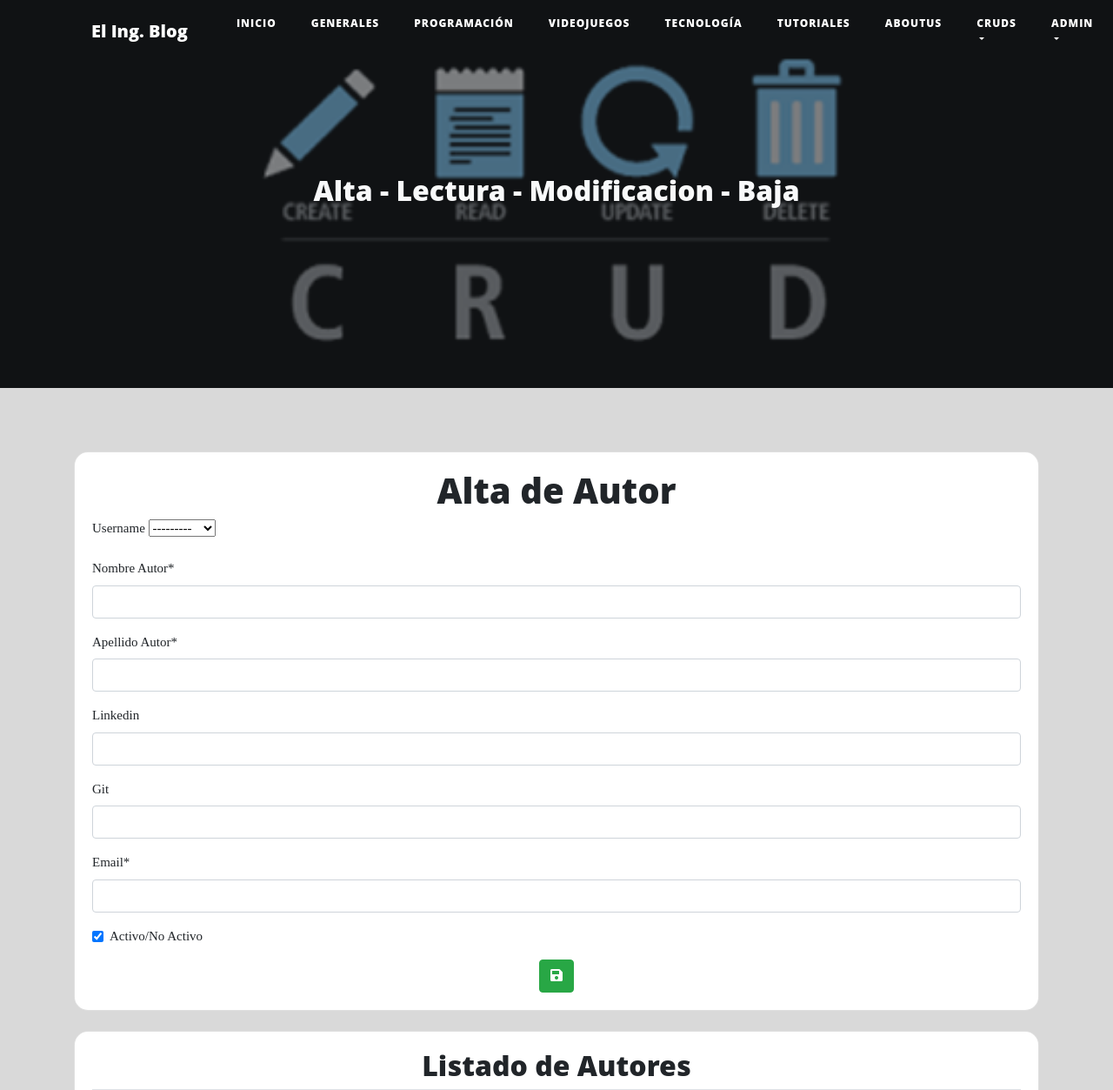
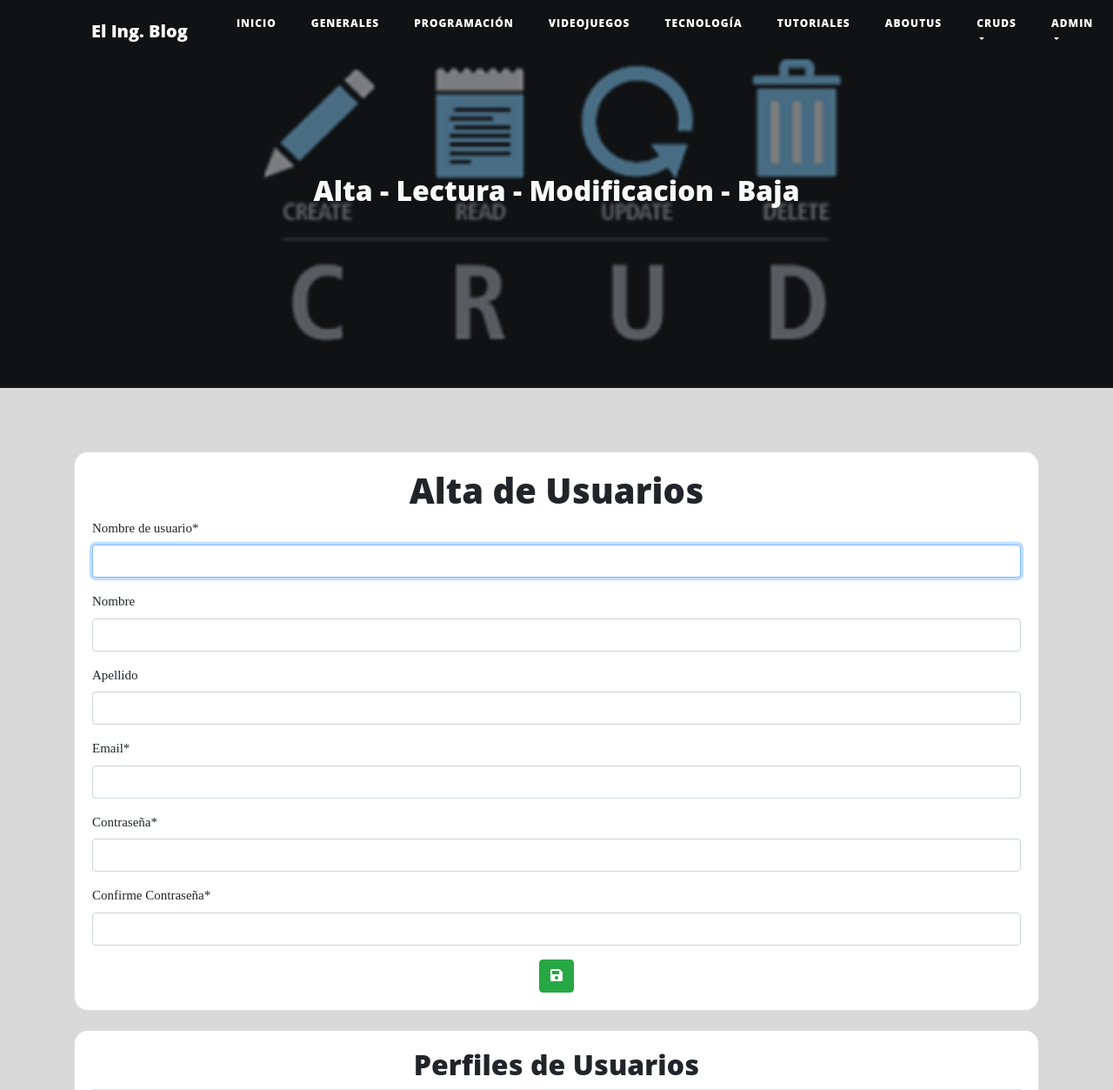
Before and after one commit to LSANGARI/ProyectoFinal, a Django app: page /autores/ in a window 1280 px wide. Shown: the top 1253 px of the page at 87% size. Run offline with Django 4.2, Linux system fonts and the light colour scheme; a user stored in the database is signed in; data comes from the database, SQL or seed files in the repository; both versions use the stored data as it was after the commit; some libraries are stand-ins or nearby versions.

Commit message:
autores por user

```diff
--- a/Django_Blog/Blog/views.py
+++ b/Django_Blog/Blog/views.py
@@ -6,7 +6,7 @@ from django.core.paginator import Paginator
 from .forms import formAutor, formPost, UserRegisterForm, formPerfil
 from django.conf import settings
 from django.urls import reverse_lazy
-from .models import Post, Categoria, Autor, Like
+from .models import Post, Categoria, Autor, User
 
 from django.contrib import messages
 
@@ -137,25 +137,34 @@ def aboutus(request):
 class formAutorView(HttpRequest):
 
     def index(request):
-        autor = formAutor()
+        # autor = formAutor()
+        # autores = Autor.objects.all()
+        autor = UserRegisterForm()
         autores = Autor.objects.all()
         return render(request, 'autores.html', {'form':autor, 'autores':autores})
 
     def create(request):
-        autor = formAutor(request.POST)
+        # autor = formAutor(request.POST)
+        # if autor.is_valid():
+        #     autor.save()
+        #     autores = Autor.objects.all()
+        #     autor=formAutor()
+        autor = UserRegisterForm(request.POST)
         if autor.is_valid():
             autor.save()
+            autores = Autor.objects.all()
+            autor=UserRegisterForm()
 
-            autores = Autor.objects.all()
-            autor=formAutor()
         return render(request, 'autores.html', {'form':autor, 'autores':autores, 'mensaje':'OK' })
         #return redirect(request.META['HTTP_REFERER'])
 
+
+
     def delete(request, autor_id):
-        autor = Autor.objects.get(pk=autor_id)
+        autor = User.objects.get(pk=autor_id)
         autor.delete()
         autores = Autor.objects.all()
-        autor = formAutor()
+        autor = UserRegisterForm()
         return render(request, 'autores.html', {'form':autor, 'autores':autores})
 
     def edit(request, autor_id):
--- a/Django_Blog/Templates/autores.html
+++ b/Django_Blog/Templates/autores.html
@@ -38,13 +38,13 @@ CRUD
 
           {% endif %}
 
-          <center><h1>Alta de Autor</h1></center>
+          <center><h1>Alta de Usuarios</h1></center>
 
           <form action="{% url 'Blog:guardarAutor' %}" method="POST" >
               {% csrf_token %}
               {%  if mensaje %}
                   <div class="alert alert-success" role="alert">
-                    Autor Registrado!
+                    Usuario Registrado!
                   </div>
               {% endif %}
 
@@ -64,7 +64,7 @@ CRUD
 
 <div class="card  text-black" style="border-radius: 1rem;">
   <div class="card-body">
-           <center> <h2>Listado de Autores</h2></center>
+           <center> <h2>Perfiles de Usuarios</h2></center>
            <div class="table-responsive">
               <table class='table table-striped table-hover table-sm'>
                 <thead>
--- a/Django_Blog/Templates/index.html
+++ b/Django_Blog/Templates/index.html
@@ -65,7 +65,7 @@
               </a>
               <div class="dropdown-menu "  aria-labelledby="navbarDropdown">
 
-                <a class="dropdown-item " href="{% url 'Blog:autores' %}">Autores</a>
+                <a class="dropdown-item " href="{% url 'Blog:autores' %}">Usuarios</a>
                 <a class="dropdown-item" href="{% url 'Blog:posts' %}">Post</a>
             </li>
 
```
Also changed, not shown: Django_Blog/db.sqlite3.
